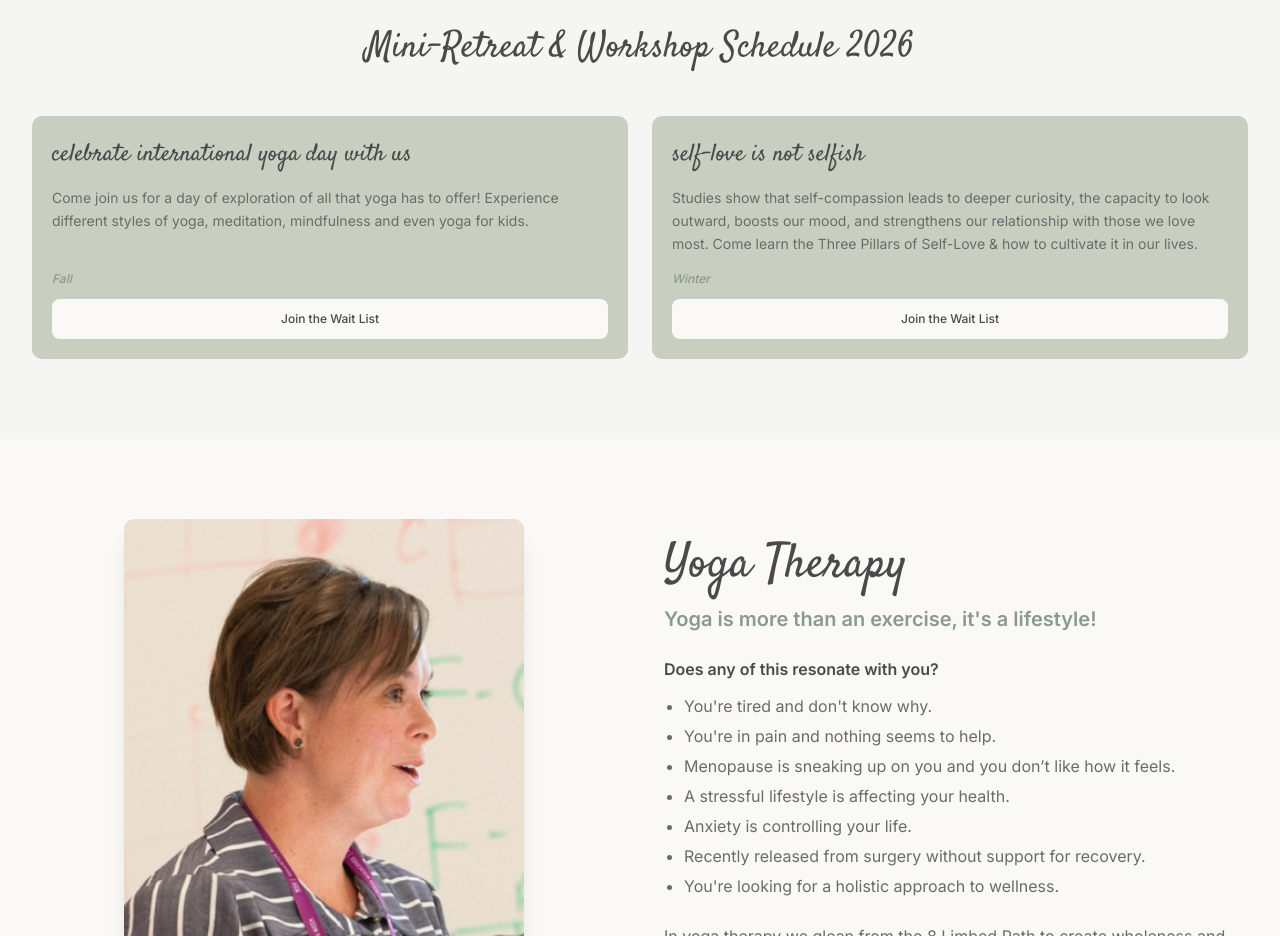
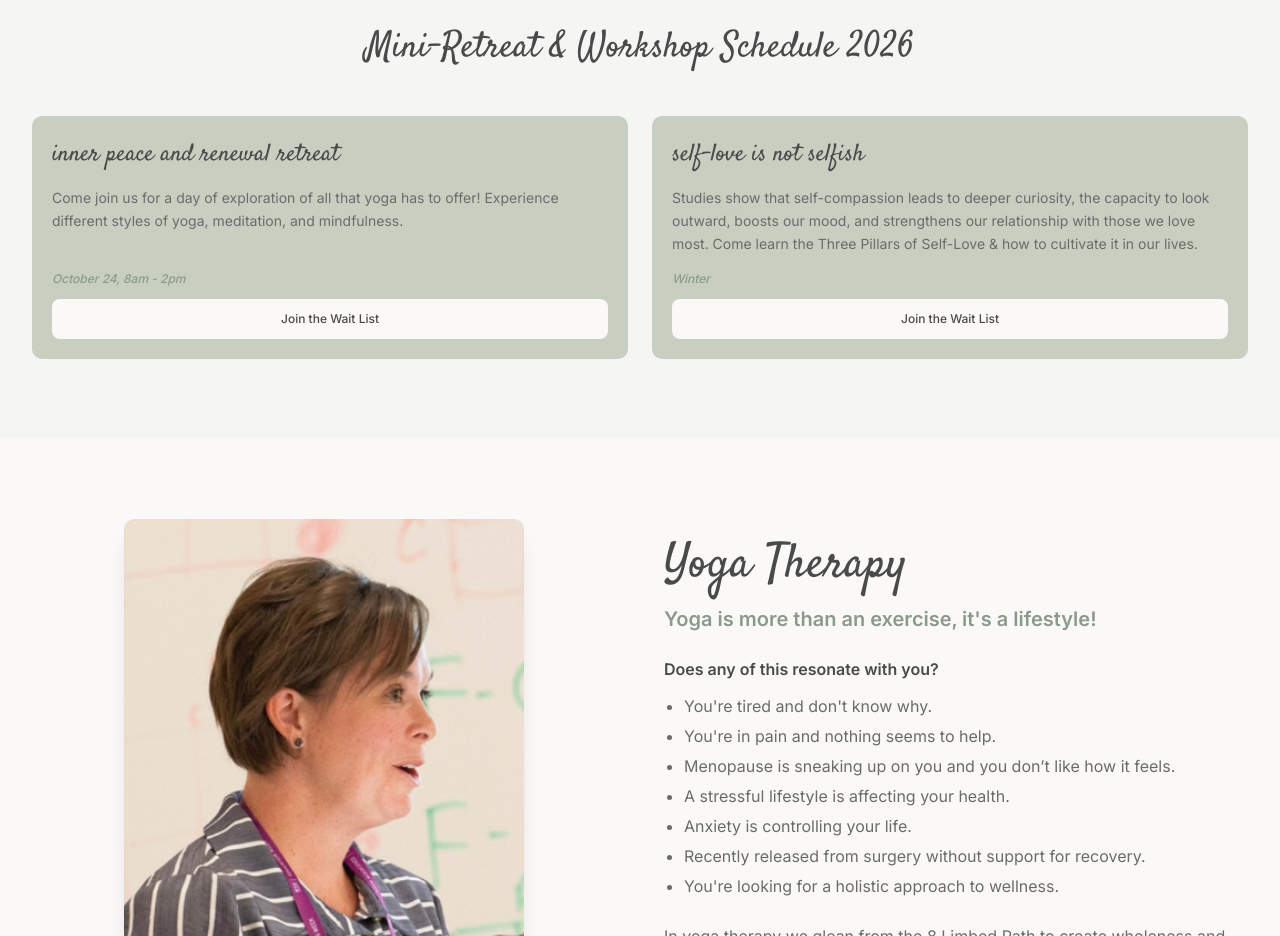
Before and after one commit to datathink/restymc, a React (Vite) app: page / in a window 1280 px wide. Shown: the part 2400-3336 px from the top of the page. Built offline with nearby package versions, Linux system fonts and the light colour scheme; a web font is replaced by a local one.

Commit message:
updated workshop

```diff
--- a/src/data/content.ts
+++ b/src/data/content.ts
@@ -69,11 +69,11 @@ export const services = [
 export const workshops = [
     {
         id: "yoga-day",
-        title: "celebrate international yoga day with us",
+        title: "inner peace and renewal retreat",
         description:
-            "Come join us for a day of exploration of all that yoga has to offer! Experience different styles of yoga, meditation, mindfulness and even yoga for kids.",
-        season: "Fall",
-        link: "https://momence.com/dashboard/intake-form/2wj3A1oO8O",
+            "Come join us for a day of exploration of all that yoga has to offer! Experience different styles of yoga, meditation, and mindfulness.",
+        season: "October 24, 8am - 2pm",
+        link: "https://docs.google.com/forms/d/e/1FAIpQLSc0A1xUfU9iHpLx2TiDGG9OPUcWPx_23EeNhBGxDnA6gFbsOg/viewform",
     },
     {
         id: "self-love",
```
